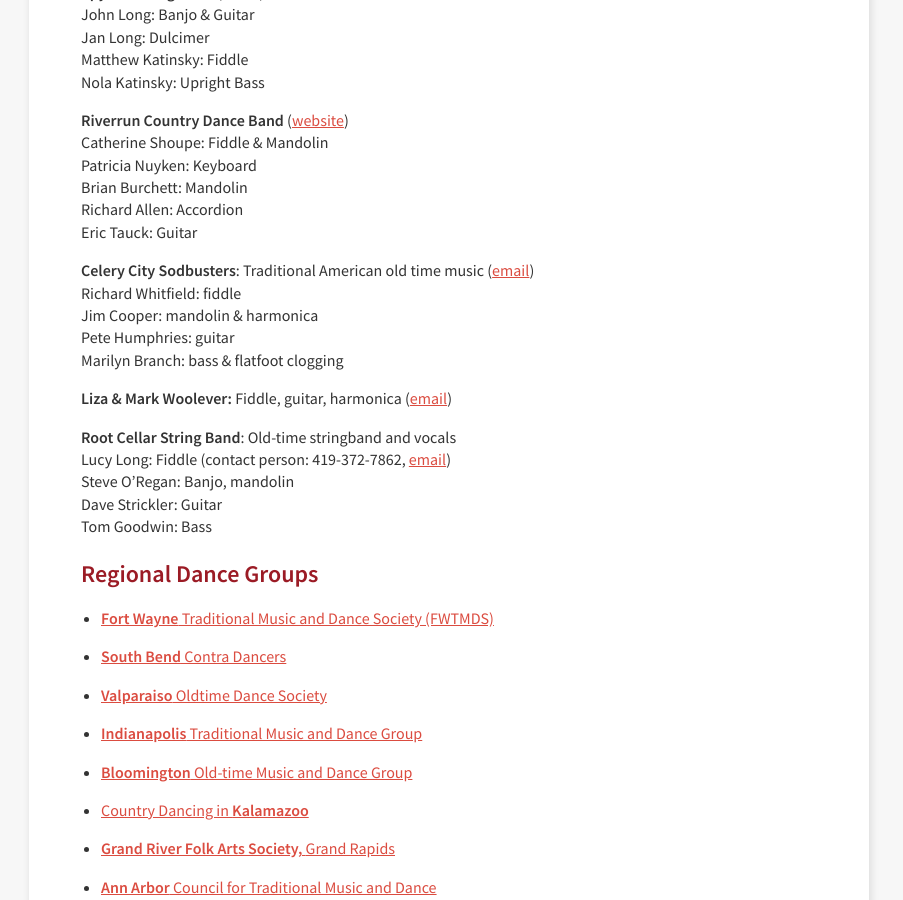
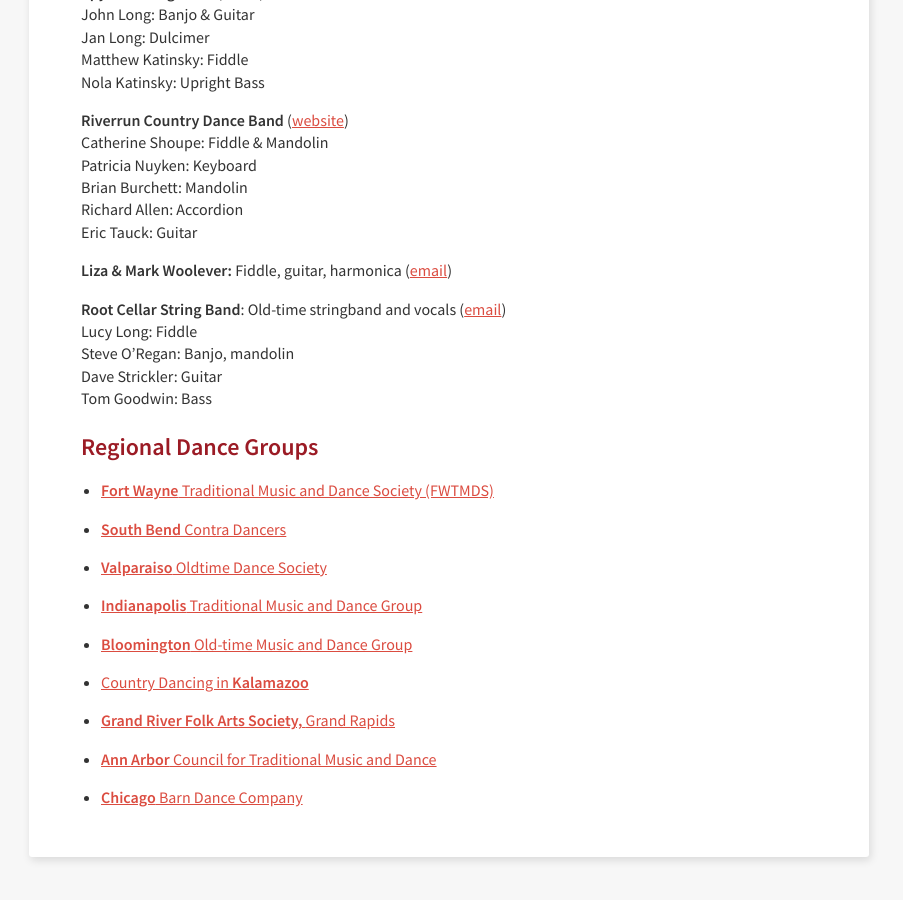
Before and after one commit to godancing/godancing.github.io, a Jekyll site: the page built from about.markdown, in a window 1280 px wide and 900 px high, scrolled down 1623 px. Shown: the whole window, without its empty margins (191-1094 px from the left). Built offline with Jekyll 4.4.1, drawn with Linux system fonts in a browser that asks for light colours.

Commit message:
Update about.markdown
Remove inactive band

```diff
--- a/about.markdown
+++ b/about.markdown
@@ -80,16 +80,10 @@ Brian Burchett: Mandolin<br>
 Richard Allen: Accordion<br>
 Eric Tauck: Guitar<br>
 
-**Celery City Sodbusters**: Traditional American old time music ([email](mlbranch@yahoo.com))<br>
-Richard Whitfield: fiddle<br>
-Jim Cooper: mandolin & harmonica<br>
-Pete Humphries: guitar<br>
-Marilyn Branch: bass & flatfoot clogging<br>
-
 **Liza & Mark Woolever:** Fiddle, guitar, harmonica ([email](catwithafiddle@hotmail.com))
 
-**Root Cellar String Band**: Old-time stringband and vocals <br>
-Lucy Long: Fiddle (contact person: 419-372-7862, [email](mailto:LucyL@bgsu.edu))<br>
+**Root Cellar String Band**: Old-time stringband and vocals ([email](mailto:LucyL@bgsu.edu)) <br>
+Lucy Long: Fiddle <br>
 Steve O'Regan: Banjo, mandolin<br>
 Dave Strickler: Guitar<br>
 Tom Goodwin: Bass
```
